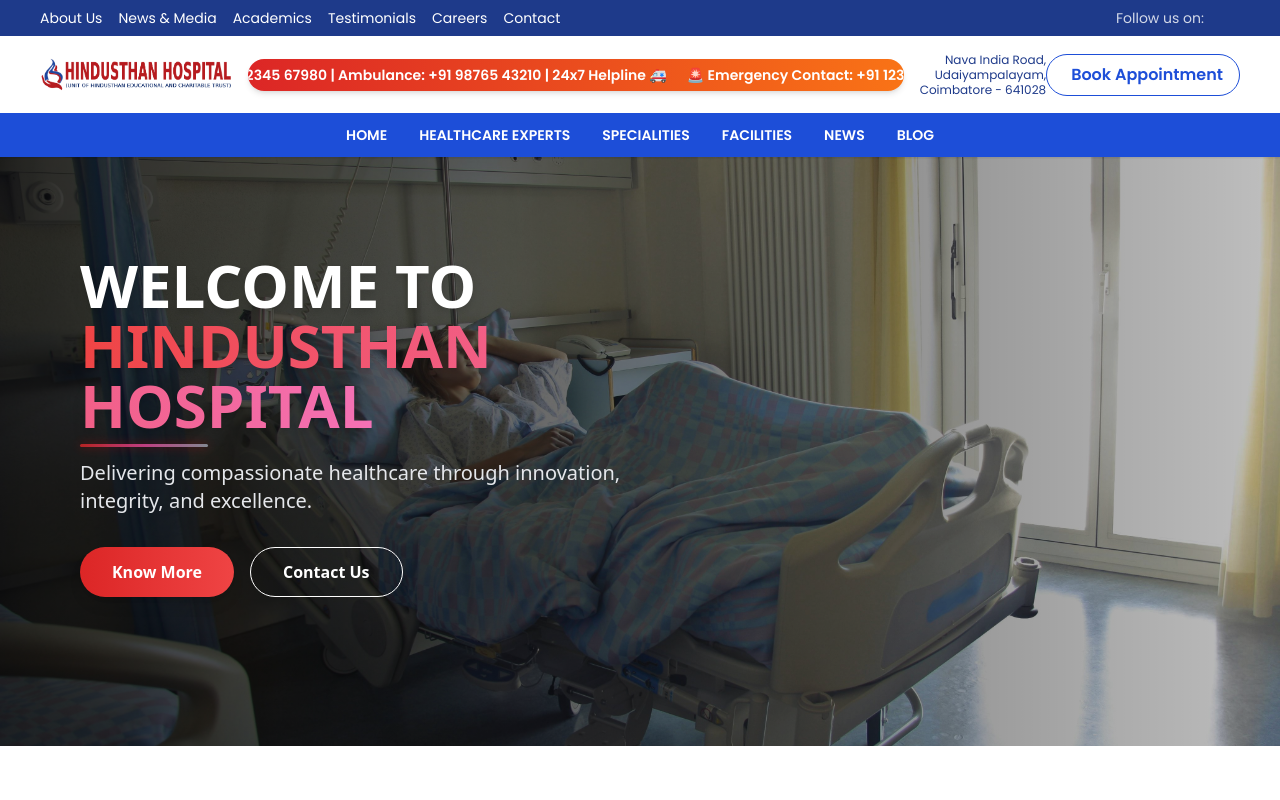
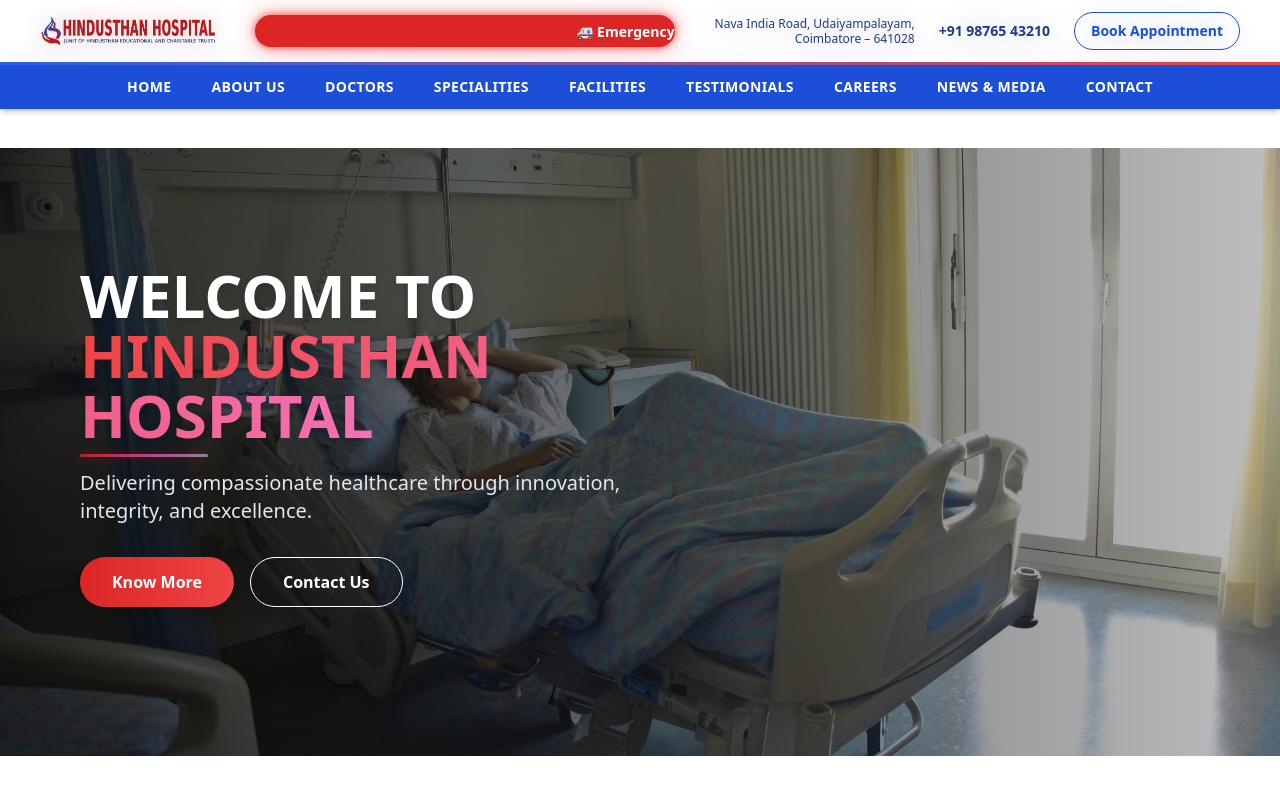
Before and after one commit to Ashok-achu/hindusthanhospital, a React (Create React App) app: page / in a window 1280 px wide. Shown: the top 800 px of the page. Built offline with nearby package versions, Linux system fonts and the light colour scheme; the HTML template or start-up script is replaced by a standard one.

Commit message:
Updated navbar items to caps and changed healthcare experts to doctors

```diff
--- a/public/index.html
+++ b/public/index.html
@@ -1,5 +1,6 @@
 <!DOCTYPE html>
 <html lang="en">
+
 <head>
   <link href="https://fonts.googleapis.com/css2?family=Poppins:wght@400;500;600;700&display=swap" rel="stylesheet">
 
@@ -7,10 +8,7 @@
   <link rel="icon" href="%PUBLIC_URL%/favicon.ico" />
   <meta name="viewport" content="width=device-width, initial-scale=1" />
   <meta name="theme-color" content="#000000" />
-    <meta
-      name="description"
-      content="Web site created using create-react-app"
-    />
+  <meta name="description" content="Web site created using create-react-app" />
   <link rel="apple-touch-icon" href="%PUBLIC_URL%/logo192.png" />
   <!--
       manifest.json provides metadata used when your web app is installed on a
@@ -26,8 +24,9 @@
       work correctly both with client-side routing and a non-root public URL.
       Learn how to configure a non-root public URL by running `npm run build`.
     -->
-    <title>React App</title>
+  <title>HindusthanHospitals</title>
 </head>
+
 <body>
   <noscript>You need to enable JavaScript to run this app.</noscript>
   <div id="root"></div>
@@ -42,4 +41,5 @@
       To create a production bundle, use `npm run build` or `yarn build`.
     -->
 </body>
+
 </html>
--- a/src/components/HeaderGroup.js
+++ b/src/components/HeaderGroup.js
@@ -1,157 +1,158 @@
 import { NavLink } from "react-router-dom";
-import { useEffect, useState } from "react";
+import { useState } from "react";
 import logo from "../assets/logo.png";
 
 export default function HeaderGroup() {
   const [menuOpen, setMenuOpen] = useState(false);
-  const [isSticky, setIsSticky] = useState(false);
-
-  useEffect(() => {
-    const handleScroll = () => setIsSticky(window.scrollY > 140);
-    window.addEventListener("scroll", handleScroll);
-    return () => window.removeEventListener("scroll", handleScroll);
-  }, []);
-
-  const topLinks = [
-    { label: "About Us", to: "/aboutus" },
-    { label: "News & Media", to: "/news" },
-    { label: "Academics", to: "/academics" },
-    { label: "Testimonials", to: "/testimonials" },
-    { label: "Careers", to: "/careers" },
-    { label: "Contact", to: "/contact" },
-  ];
 
   const navItems = [
-    { label: "HOME", to: "/" },
-    { label: "HEALTHCARE EXPERTS", to: "/healthcare" },
-    { label: "SPECIALITIES", to: "/specialities" },
-    { label: "FACILITIES", to: "/facilities" },
-    { label: "NEWS", to: "/news" },
-    { label: "BLOG", to: "/blog" },
-  ];
+  { label: "HOME", to: "/" },
+  { label: "ABOUT US", to: "/aboutus" },
+  { label: "DOCTORS", to: "/healthcare" },
+  { label: "SPECIALITIES", to: "/specialities" },
+  { label: "FACILITIES", to: "/facilities" },
+  { label: "TESTIMONIALS", to: "/testimonials" },
+  { label: "CAREERS", to: "/careers" },
+  { label: "NEWS & MEDIA", to: "/news" },
+  { label: "CONTACT", to: "/contact" },
+];
+
 
   return (
     <>
-      {/* ============================
-         MAIN HEADER (TOP + LOGO + NAV)
-         Scrolls AWAY
-      ============================= */}
-      <header className="w-full fixed top-0 left-0 z-40 font-[Poppins] bg-white shadow-sm">
+      <header className="fixed top-0 left-0 w-full z-50">
 
-        {/* TOP BLUE BAR */}
-        <div
-          className={`bg-blue-900 text-white text-xs md:text-sm py-2 px-4 md:px-10 flex justify-between items-center transition-all duration-500 ${
-            isSticky ? "opacity-0 -translate-y-5 pointer-events-none" : "opacity-100"
-          }`}
-        >
-          <div className="flex flex-wrap gap-4">
-            {topLinks.map((link) => (
-              <NavLink key={link.to} to={link.to} className="hover:text-yellow-300">
-                {link.label}
+        {/* ================================
+            TOP LAYER — GLASS BLUR EFFECT
+        ================================= */}
+        <div className="backdrop-blur-md bg-white/70 border-b-[3px] border-transparent bg-clip-padding"
+          style={{
+            borderImage: "linear-gradient(to right, #2563eb, #ef4444) 1",
+          }}>
+
+          <div className="flex flex-col md:flex-row justify-between items-center px-4 md:px-10 py-3 gap-3">
+
+            {/* LOGO */}
+            <img src={logo} className="w-36 md:w-44" />
+
+            {/* EMERGENCY BAR — with glow */}
+            {/* EMERGENCY BAR — UPDATED WITH PAUSE ON HOVER */}
+            <div
+              className="bg-red-600 text-white px-6 py-1 rounded-full shadow-lg
+             overflow-hidden w-[420px] max-w-[420px] md:w-[420px]
+             glowing emergency-bar group cursor-pointer"
+            >
+              <div className="marquee-text whitespace-nowrap font-semibold text-xs md:text-sm group-hover:[animation-play-state:paused]">
+                🚑 Emergency Hotline: +91 98765 43210 — 24x7 Ambulance
+                &nbsp;&nbsp;&nbsp; 🚑 Emergency Hotline: +91 98765 43210 — 24x7 Ambulance
+              </div>
+            </div>
+
+
+            {/* RIGHT SIDE: ADDRESS + PHONE + BUTTON */}
+            <div className="flex flex-col md:flex-row md:items-center gap-3 md:gap-6">
+
+              {/* ADDRESS */}
+              <div className="text-xs text-blue-900 leading-tight md:text-right text-center">
+                Nava India Road, Udaiyampalayam,<br />
+                Coimbatore – 641028
+              </div>
+
+              {/* PHONE */}
+              <p className="text-sm text-blue-900 font-semibold">
+                +91 98765 43210
+              </p>
+
+              {/* BUTTON */}
+              <button className="border border-blue-700 text-blue-700 px-4 py-2
+                                 rounded-full hover:bg-blue-700 hover:text-white
+                                 text-sm font-semibold transition-all duration-300">
+                Book Appointment
+              </button>
+
+            </div>
+          </div>
+        </div>
+
+        {/* ================================
+            NAVBAR — Animated Underline
+        ================================= */}
+        <nav className="bg-blue-700 text-white shadow-md">
+
+          {/* DESKTOP NAV */}
+          <div className="hidden md:flex justify-center gap-10 py-3 text-sm font-semibold tracking-wide">
+            {navItems.map((item) => (
+              <NavLink
+                key={item.to}
+                to={item.to}
+                className="relative group"
+              >
+                {item.label}
+
+                {/* underline animation */}
+                <span className="absolute left-0 -bottom-1 w-0 h-[2px] bg-yellow-300 transition-all duration-300 group-hover:w-full"></span>
               </NavLink>
             ))}
           </div>
 
-          <div className="hidden md:flex items-center gap-3">
-            <span className="opacity-80">Follow us on:</span>
-            <i className="fab fa-facebook-f hover:text-yellow-300" />
-            <i className="fab fa-instagram hover:text-yellow-300" />
-            <i className="fab fa-linkedin hover:text-yellow-300" />
-          </div>
-        </div>
-
-        {/* LOGO + EMERGENCY + ADDRESS + BUTTON */}
-        <div
-          className={`transition-all duration-500 ${
-            isSticky ? "opacity-0 -translate-y-5 pointer-events-none" : "opacity-100"
-          } bg-white`}
-        >
-          <div className="flex items-center justify-between px-4 md:px-10 py-4">
-
-            {/* LOGO */}
-            <img src={logo} alt="Hindusthan Hospital" className="w-40 md:w-48" />
-
-            {/* EMERGENCY SCROLLING BAR */}
-            <div className="flex-1 overflow-hidden bg-gradient-to-r from-red-600 to-orange-500 py-1 rounded-full shadow-md mx-4">
-              <div className="animate-marquee text-white font-semibold whitespace-nowrap text-sm">
-                🚨 Emergency Contact: +91 12345 67980 | Ambulance: +91 98765 43210 | 24x7 Helpline 🚑
-                &nbsp;&nbsp;&nbsp;&nbsp;
-                🚨 Emergency Contact: +91 12345 67980 | Ambulance: +91 98765 43210 | 24x7 Helpline 🚑
-              </div>
-            </div>
-
-            {/* ADDRESS */}
-            <div className="hidden md:block text-right text-blue-900 text-xs leading-tight">
-
-              Nava India Road,<br />
-              Udaiyampalayam,<br />
-              Coimbatore - 641028
-            </div>
-
-            {/* BUTTON */}
-            <button className="border border-blue-700 text-blue-700 px-4 py-2 rounded-full font-semibold hover:bg-blue-700 hover:text-white transition">
-              <i className="fas fa-calendar-alt mr-2" />
-              Book Appointment
+          {/* MOBILE NAV BUTTON */}
+          <div className="flex md:hidden justify-between items-center px-4 py-3">
+            <span className="font-bold">Menu</span>
+            <button
+              className="text-2xl"
+              onClick={() => setMenuOpen(!menuOpen)}
+            >
+              <i className={`fas ${menuOpen ? "fa-times" : "fa-bars"}`}></i>
             </button>
           </div>
 
-          {/* MAIN NAVBAR */}
-          <nav className="bg-blue-700 text-white">
-            <div className="max-w-7xl mx-auto flex justify-center gap-8 py-3 text-sm font-semibold">
+          {/* MOBILE NAV */}
+          {menuOpen && (
+            <div className="md:hidden bg-blue-800 text-white px-4 py-4 flex flex-col gap-3 text-sm font-semibold">
               {navItems.map((item) => (
                 <NavLink
                   key={item.to}
                   to={item.to}
-                  end={item.to === "/"}
-                  className="hover:text-yellow-300"
+                  onClick={() => setMenuOpen(false)}
+                  className="relative group"
                 >
                   {item.label}
+                  <span className="absolute left-0 -bottom-1 w-0 h-[2px] bg-yellow-300 transition-all duration-300 group-hover:w-full"></span>
                 </NavLink>
               ))}
             </div>
-          </nav>
-        </div>
+          )}
+
+        </nav>
+
       </header>
 
-      {/* ============================
-         STICKY HEADER (ONLY WHEN SCROLLING)
-         Always stays TOP
-      ============================= */}
-      <header
-        className={`fixed top-0 left-0 w-full bg-blue-800 text-white shadow-lg z-50 transition-all duration-500 ${
-          isSticky ? "translate-y-0 opacity-100" : "-translate-y-full opacity-0"
-        }`}
-      >
-        <div className="flex justify-between items-center px-6 md:px-12 py-3">
+      {/* Spacer for fixed header */}
+      <div className="pt-[10px] md:pt-[5px]"></div>
 
-          {/* SMALL LOGO */}
-          <img src={logo} className="w-32" />
+      {/* GLOWING EFFECT CSS */}
+      <style>
+        {`
+  .marquee-text {
+    display: inline-block;
+    animation: marquee 20s linear infinite;
+  }
 
-          {/* DESKTOP NAV */}
-          <div className="hidden md:flex gap-6 text-sm font-semibold">
-            {navItems.map((item) => (
-              <NavLink key={item.to} to={item.to} className="hover:text-yellow-300">
-                {item.label}
-              </NavLink>
-            ))}
-          </div>
+  /* Pause on hover handled by group-hover */
 
-          {/* MOBILE MENU ICON */}
-          <button className="md:hidden text-2xl" onClick={() => setMenuOpen(!menuOpen)}>
-            <i className={`fas ${menuOpen ? "fa-times" : "fa-bars"}`} />
-          </button>
-        </div>
+  @keyframes marquee {
+    0% { transform: translateX(100%); }
+    100% { transform: translateX(-100%); }
+  }
 
-        {menuOpen && (
-          <div className="md:hidden bg-blue-900 px-6 py-4 flex flex-col gap-3 text-white">
-            {navItems.map((item) => (
-              <NavLink key={item.to} to={item.to} onClick={() => setMenuOpen(false)}>
-                {item.label}
-              </NavLink>
-            ))}
-          </div>
-        )}
-      </header>
+  /* Softer Glow */
+  .glowing {
+    box-shadow: 0 0 6px rgba(255, 0, 0, 0.45),
+                0 0 12px rgba(255, 0, 0, 0.35);
+  }
+`}
+      </style>
+
     </>
   );
 }
```
Lines whose indentation alone changed are shown as unchanged.
